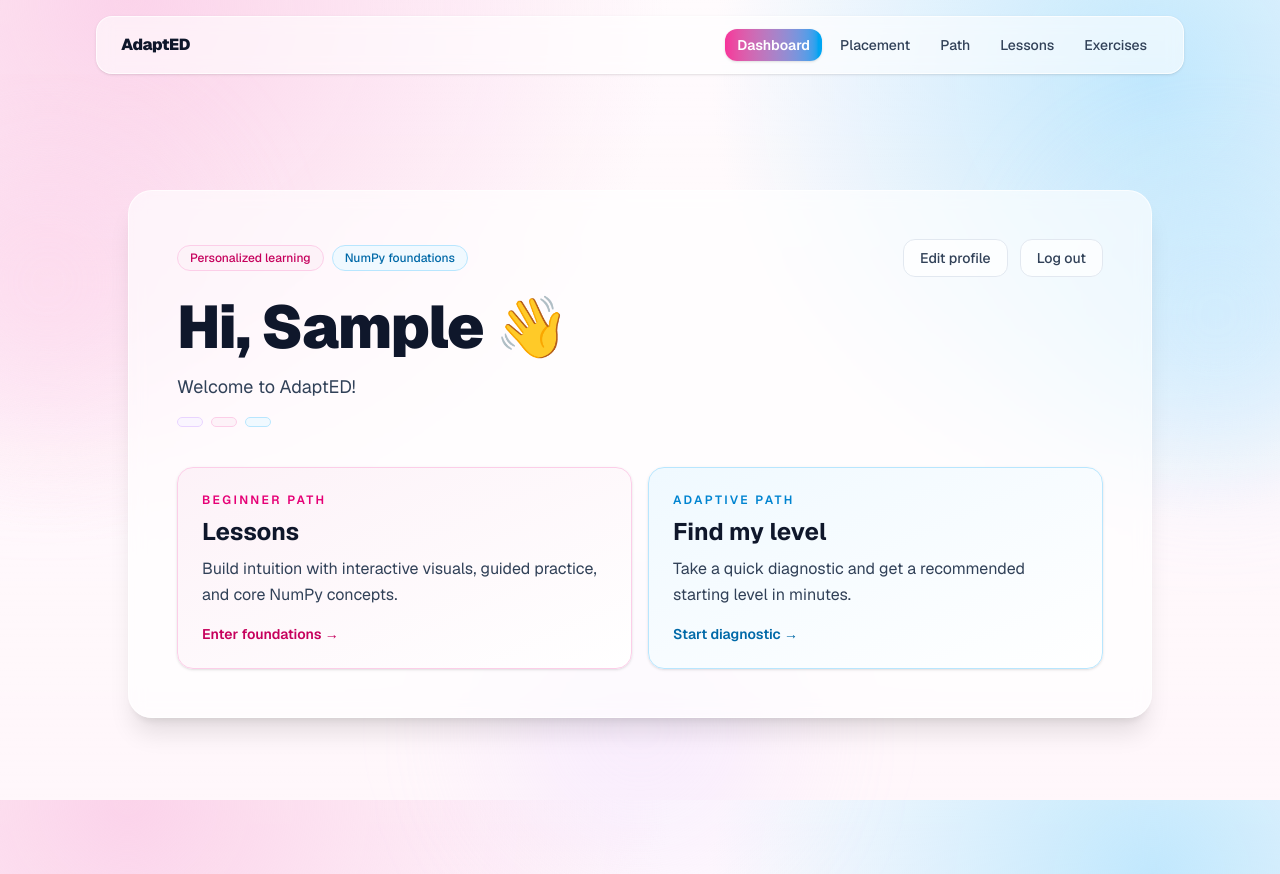
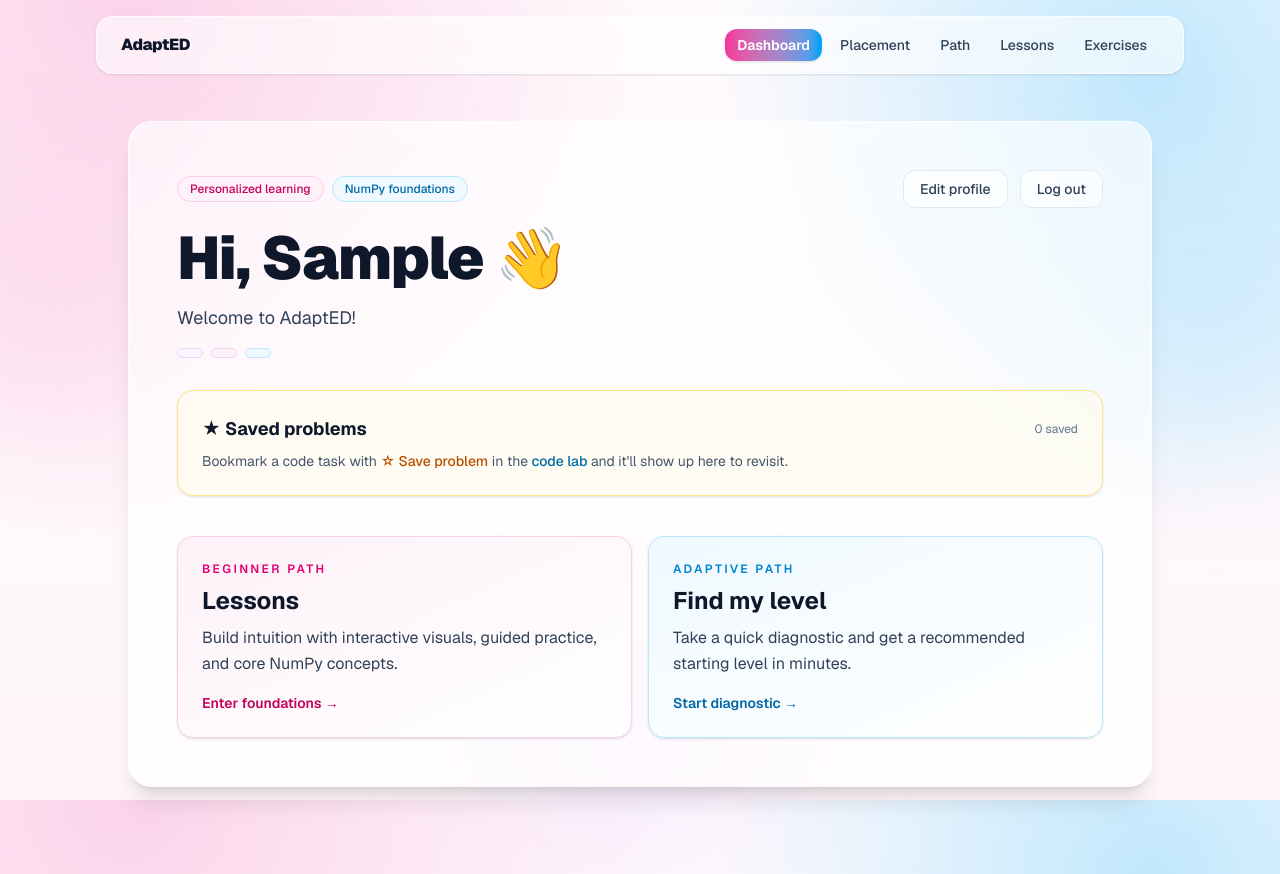
Before and after one commit to StanfordCS194/spr26-Team-19, a Next.js app in the folder web/: page /dashboard in a window 1280 px wide. Built offline with nearby package versions, Linux system fonts and the light colour scheme; sample sign-in values are in the browser's storage.

Commit message:
added saved problems to dashboard

```diff
--- a/web/app/dashboard/page.tsx
+++ b/web/app/dashboard/page.tsx
@@ -1,8 +1,14 @@
 "use client";
 
 import Link from "next/link";
-import { useEffect, useState } from "react";
+import { useEffect, useState, useSyncExternalStore } from "react";
 import { useRouter } from "next/navigation";
+import {
+  getSavedProblemsServerSnapshot,
+  getSavedProblemsSnapshot,
+  removeSavedProblem,
+  subscribeSavedProblems,
+} from "@/lib/numpy-saved-problems";
 
 type User = {
   name: string;
@@ -21,6 +27,11 @@ export default function DashboardPage() {
   const router = useRouter();
   const [user, setUser] = useState<User | null>(null);
   const [profile, setProfile] = useState<Profile | null>(null);
+  const savedProblems = useSyncExternalStore(
+    subscribeSavedProblems,
+    getSavedProblemsSnapshot,
+    getSavedProblemsServerSnapshot,
+  );
 
   useEffect(() => {
     const savedUser = localStorage.getItem("adaptedCurrentUser");
@@ -104,6 +115,53 @@ export default function DashboardPage() {
             </div>
           )}
 
+          {/* Saved problems */}
+          <div className="mt-8 rounded-2xl border border-amber-200 bg-amber-50/50 p-6 shadow-sm">
+            <div className="flex items-center justify-between gap-2">
+              <h2 className="text-lg font-bold text-slate-900">★ Saved problems</h2>
+              <span className="text-xs text-slate-500">{savedProblems.length} saved</span>
+            </div>
+            {savedProblems.length === 0 ? (
+              <p className="mt-2 text-sm text-slate-600">
+                Bookmark a code task with{" "}
+                <span className="font-medium text-amber-700">☆ Save problem</span> in the{" "}
+                <Link href="/numpy/exercises?tab=code" className="font-medium text-sky-700 hover:underline">
+                  code lab
+                </Link>{" "}
+                and it&apos;ll show up here to revisit.
+              </p>
+            ) : (
+              <ul className="mt-3 max-h-72 space-y-2 overflow-y-auto pr-1">
+                {savedProblems.map((p) => (
+                  <li
+                    key={p.id}
+                    className="flex items-start justify-between gap-3 rounded-xl border border-white/80 bg-white/80 p-3 shadow-sm"
+                  >
+                    <Link
+                      href={`/numpy/exercises?saved=${encodeURIComponent(p.id)}`}
+                      className="group min-w-0 flex-1"
+                    >
+                      <p className="text-[11px] font-semibold uppercase tracking-wide text-amber-600">
+                        {p.topic}
+                      </p>
+                      <p className="mt-0.5 line-clamp-2 text-sm text-slate-800 group-hover:text-sky-700">
+                        {p.prompt}
+                      </p>
+                    </Link>
+                    <button
+                      type="button"
+                      onClick={() => removeSavedProblem(p.id)}
+                      aria-label="Remove saved problem"
+                      className="shrink-0 rounded-lg border border-slate-200 px-2 py-1 text-xs text-slate-500 transition hover:bg-red-50 hover:text-red-600"
+                    >
+                      Remove
+                    </button>
+                  </li>
+                ))}
+              </ul>
+            )}
+          </div>
+
           {/* Learning path cards */}
           <div className="mt-10 grid gap-4 md:grid-cols-2">
             <Link
--- a/web/app/numpy/exercises/page.tsx
+++ b/web/app/numpy/exercises/page.tsx
@@ -2,7 +2,7 @@
 
 import Link from "next/link";
 import { useSearchParams } from "next/navigation";
-import { Suspense, useCallback, useEffect, useMemo, useState } from "react";
+import { Suspense, useCallback, useEffect, useMemo, useRef, useState, useSyncExternalStore } from "react";
 import { ExerciseProgressRing } from "@/components/exercise-progress-ring";
 import { PythonCodeEditor } from "@/components/python-code";
 import {
@@ -16,6 +16,13 @@ import { runAndValidateChallenge, type CodeChallengeCheck } from "@/lib/numpy-co
 import { slugifyTopic } from "@/lib/numpy-learning-path";
 import { loadNumpyPlacement, type NumpyPlacementPayload } from "@/lib/numpy-placement-storage";
 import { ensurePyodideWorker } from "@/lib/pyodide-web-worker";
+import {
+  findSavedProblem,
+  getSavedProblemsServerSnapshot,
+  getSavedProblemsSnapshot,
+  subscribeSavedProblems,
+  toggleSavedProblem,
+} from "@/lib/numpy-saved-problems";
 
 type DrillMcq = {
   topic: string;
@@ -77,7 +84,7 @@ function NumpyExercisesContent() {
   useEffect(() => {
     setPlacement(loadNumpyPlacement());
     const t = searchParams.get("tab");
-    if (t === "code") setTab("code");
+    if (t === "code" || searchParams.get("saved")) setTab("code");
   }, [searchParams]);
 
   const summary = useMemo(() => {
@@ -160,6 +167,15 @@ function NumpyExercisesContent() {
   const [codeLoading, setCodeLoading] = useState(false);
   const [codeError, setCodeError] = useState<string | null>(null);
   const [codeInput, setCodeInput] = useState(FALLBACK_CODE.starterCode);
+  /** Saved (bookmarked) problems for the current account. */
+  const savedProblems = useSyncExternalStore(
+    subscribeSavedProblems,
+    getSavedProblemsSnapshot,
+    getSavedProblemsServerSnapshot,
+  );
+  const isCurrentSaved = !!challenge && savedProblems.some((p) => p.id === challenge.id);
+  /** Open at most one saved problem from a ?saved=<id> deep link. */
+  const openedSavedRef = useRef(false);
   const [runStatus, setRunStatus] = useState<"idle" | "running" | "pass" | "fail">("idle");
   const [runMessage, setRunMessage] = useState("");
   const [pyodideLoading, setPyodideLoading] = useState(true);
@@ -227,9 +243,48 @@ function NumpyExercisesContent() {
     }
   }, [focusHint]);
 
+  const openSavedProblem = useCallback((id: string): boolean => {
+    const saved = findSavedProblem(id);
+    if (!saved) return false;
+    const ch: CodeChallenge = {
+      id: saved.id,
+      topic: saved.topic,
+      prompt: saved.prompt,
+      starterCode: saved.starterCode ?? FALLBACK_CODE.starterCode,
+      expectedOutputs: saved.expectedOutputs,
+      checks: saved.checks,
+      hint: saved.hint,
+    };
+    setChallenge(ch);
+    setCodeInput(ch.starterCode);
+    setRunStatus("idle");
+    setRunMessage("");
+    setCodeError(null);
+    return true;
+  }, []);
+
   useEffect(() => {
-    if (tab === "code" && !challenge && !codeLoading) void loadCodeChallenge();
-  }, [tab, challenge, codeLoading, loadCodeChallenge]);
+    if (tab !== "code" || challenge || codeLoading) return;
+    const savedId = searchParams.get("saved");
+    if (savedId && !openedSavedRef.current) {
+      openedSavedRef.current = true;
+      if (openSavedProblem(savedId)) return;
+    }
+    void loadCodeChallenge();
+  }, [tab, challenge, codeLoading, loadCodeChallenge, openSavedProblem, searchParams]);
+
+  function toggleSaveCurrent() {
+    if (!challenge) return;
+    toggleSavedProblem({
+      id: challenge.id,
+      topic: challenge.topic,
+      prompt: challenge.prompt,
+      hint: challenge.hint,
+      starterCode: challenge.starterCode,
+      checks: challenge.checks,
+      expectedOutputs: challenge.expectedOutputs,
+    });
+  }
 
   async function runCode() {
     if (!canRun || !challenge) return;
@@ -389,6 +444,18 @@ function NumpyExercisesContent() {
                   >
                     New challenge
                   </button>
+                  <button
+                    type="button"
+                    onClick={toggleSaveCurrent}
+                    aria-pressed={isCurrentSaved}
+                    className={`ml-auto rounded-lg border px-4 py-2 text-sm font-medium transition ${
+                      isCurrentSaved
+                        ? "border-amber-300 bg-amber-50 text-amber-700 hover:bg-amber-100"
+                        : "border-slate-300 text-slate-700 hover:bg-slate-50"
+                    }`}
+                  >
+                    {isCurrentSaved ? "★ Saved" : "☆ Save problem"}
+                  </button>
                 </div>
                 {runMessage && (
                   <p
--- /dev/null
+++ b/web/lib/numpy-saved-problems.ts
@@ -0,0 +1,137 @@
+/**
+ * Saved code problems, namespaced per account (same scoped-key pattern as the
+ * other progress stores). Lets learners bookmark a code challenge and revisit it
+ * later from the dashboard.
+ *
+ * Exposes a useSyncExternalStore adapter (stable snapshots, custom same-tab event)
+ * so the save button and dashboard list stay in sync without setState-in-effect.
+ */
+import { CURRENT_USER_KEY, scopedStorageKey } from "@/lib/current-user";
+import type { CodeChallengeCheck } from "@/lib/numpy-code-validate";
+
+export const SAVED_PROBLEMS_STORAGE_KEY = "adapted.numpy.savedProblems.v1";
+const SAVED_PROBLEMS_EVENT = "adapted-saved-problems-change";
+/** Cap so a runaway session can't bloat localStorage. */
+const MAX_SAVED = 100;
+
+export type SavedProblem = {
+  /** Stable key — the challenge id. */
+  id: string;
+  topic: string;
+  prompt: string;
+  hint: string;
+  /** Editor template to restore when the problem is reopened. */
+  starterCode?: string;
+  checks?: CodeChallengeCheck[];
+  expectedOutputs?: string[];
+  /** ISO timestamp of when it was saved. */
+  savedAt: string;
+};
+
+function storageKey(): string {
+  return scopedStorageKey(SAVED_PROBLEMS_STORAGE_KEY);
+}
+
+function isSavedProblem(v: unknown): v is SavedProblem {
+  if (!v || typeof v !== "object") return false;
+  const o = v as Record<string, unknown>;
+  return (
+    typeof o.id === "string" &&
+    typeof o.topic === "string" &&
+    typeof o.prompt === "string" &&
+    typeof o.hint === "string" &&
+    typeof o.savedAt === "string"
+  );
+}
+
+export function loadSavedProblems(): SavedProblem[] {
+  if (typeof window === "undefined") return [];
+  try {
+    const raw = localStorage.getItem(storageKey());
+    if (!raw) return [];
+    const parsed = JSON.parse(raw) as unknown;
+    if (!Array.isArray(parsed)) return [];
+    return parsed.filter(isSavedProblem);
+  } catch {
+    return [];
+  }
+}
+
+function persist(problems: SavedProblem[]): void {
+  if (typeof window === "undefined") return;
+  try {
+    localStorage.setItem(storageKey(), JSON.stringify(problems.slice(0, MAX_SAVED)));
+    window.dispatchEvent(new Event(SAVED_PROBLEMS_EVENT));
+  } catch {
+    /* quota / private mode — ignore */
+  }
+}
+
+export function isProblemSaved(id: string): boolean {
+  return loadSavedProblems().some((p) => p.id === id);
+}
+
+export function findSavedProblem(id: string): SavedProblem | null {
+  return loadSavedProblems().find((p) => p.id === id) ?? null;
+}
+
+/** Add a problem (newest first); no-op if already saved. */
+export function saveProblem(problem: Omit<SavedProblem, "savedAt">): void {
+  const existing = loadSavedProblems();
+  if (existing.some((p) => p.id === problem.id)) return;
+  persist([{ ...problem, savedAt: new Date().toISOString() }, ...existing]);
+}
+
+export function removeSavedProblem(id: string): void {
+  persist(loadSavedProblems().filter((p) => p.id !== id));
+}
+
+/** Toggle saved state; returns the new state (true = now saved). */
+export function toggleSavedProblem(problem: Omit<SavedProblem, "savedAt">): boolean {
+  if (isProblemSaved(problem.id)) {
+    removeSavedProblem(problem.id);
+    return false;
+  }
+  saveProblem(problem);
+  return true;
+}
+
+/* —— useSyncExternalStore adapter —— */
+
+let cachedRaw: string | null = null;
+let cachedValue: SavedProblem[] = [];
+const EMPTY: SavedProblem[] = [];
+
+export function getSavedProblemsSnapshot(): SavedProblem[] {
+  if (typeof window === "undefined") return EMPTY;
+  const key = storageKey();
+  const raw = `${key}\u0000${window.localStorage.getItem(key) ?? ""}`;
+  if (raw === cachedRaw) return cachedValue;
+  cachedRaw = raw;
+  cachedValue = loadSavedProblems();
+  return cachedValue;
+}
+
+export function getSavedProblemsServerSnapshot(): SavedProblem[] {
+  return EMPTY;
+}
+
+export function subscribeSavedProblems(callback: () => void): () => void {
+  const onStorage = (e: StorageEvent) => {
+    if (
+      e.key === null ||
+      e.key === CURRENT_USER_KEY ||
+      e.key.startsWith(SAVED_PROBLEMS_STORAGE_KEY)
+    ) {
+      callback();
+    }
+  };
+  window.addEventListener("focus", callback);
+  window.addEventListener("storage", onStorage);
+  window.addEventListener(SAVED_PROBLEMS_EVENT, callback);
+  return () => {
+    window.removeEventListener("focus", callback);
+    window.removeEventListener("storage", onStorage);
+    window.removeEventListener(SAVED_PROBLEMS_EVENT, callback);
+  };
+}
```
